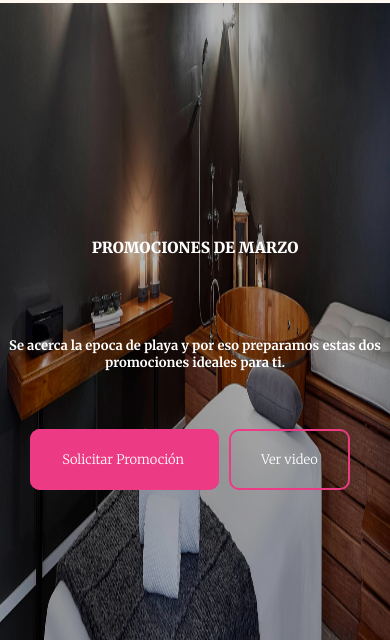
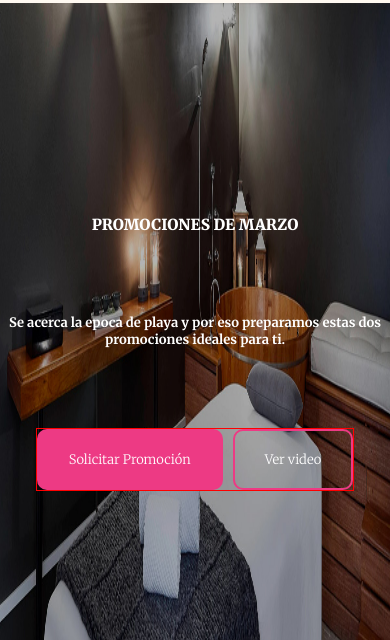
Before and after one commit to Angel-Matos097/prueba_redimension, a plain HTML site: page index.html in a window 390 px wide. Shown: the part 204-844 px from the top of the page. Drawn offline with Linux system fonts and the light colour scheme.

Commit message:
Update estilo_movil.css

```diff
--- a/estilo_movil.css
+++ b/estilo_movil.css
@@ -178,6 +178,16 @@
             color: white;
             font-weight: 700;
         }
+           .Seccion1 div{
+            display: flex;
+            flex-direction: row;
+            flex-wrap: wrap;
+            justify-content: center;
+            align-items: center;
+            align-content: center;
+            column-gap: 10px;
+            border: 1px red solid;
+        }
 
         .Seccion1 article a {
             text-decoration: none;
@@ -190,6 +200,8 @@
             color: white;
 
             font-weight: 300;
+
+           margin-right: 0px;
 
         }
 
```
